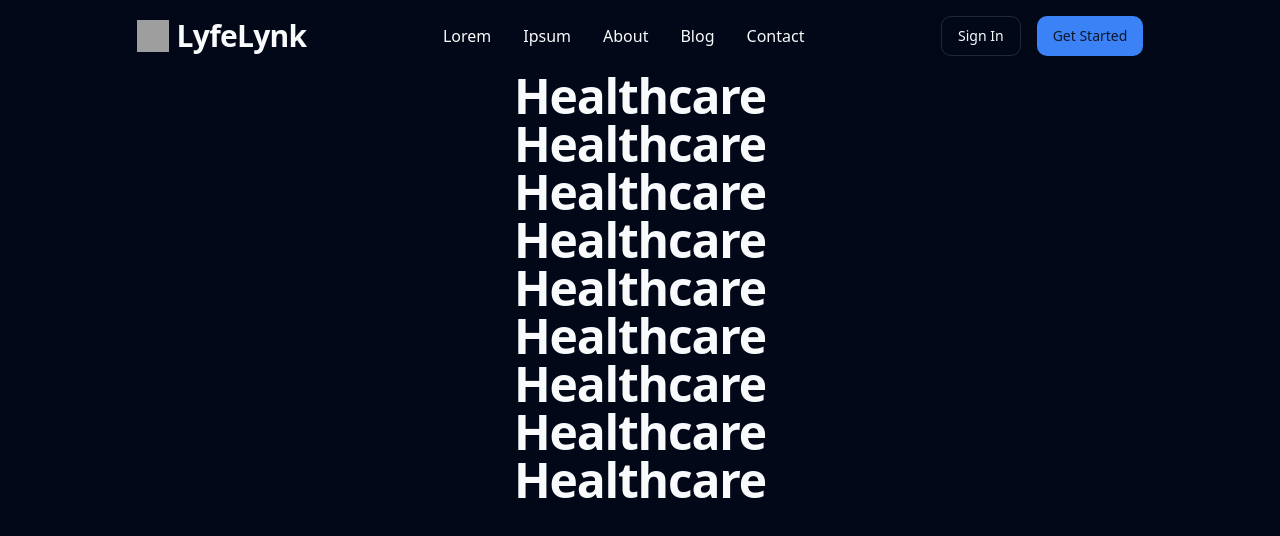
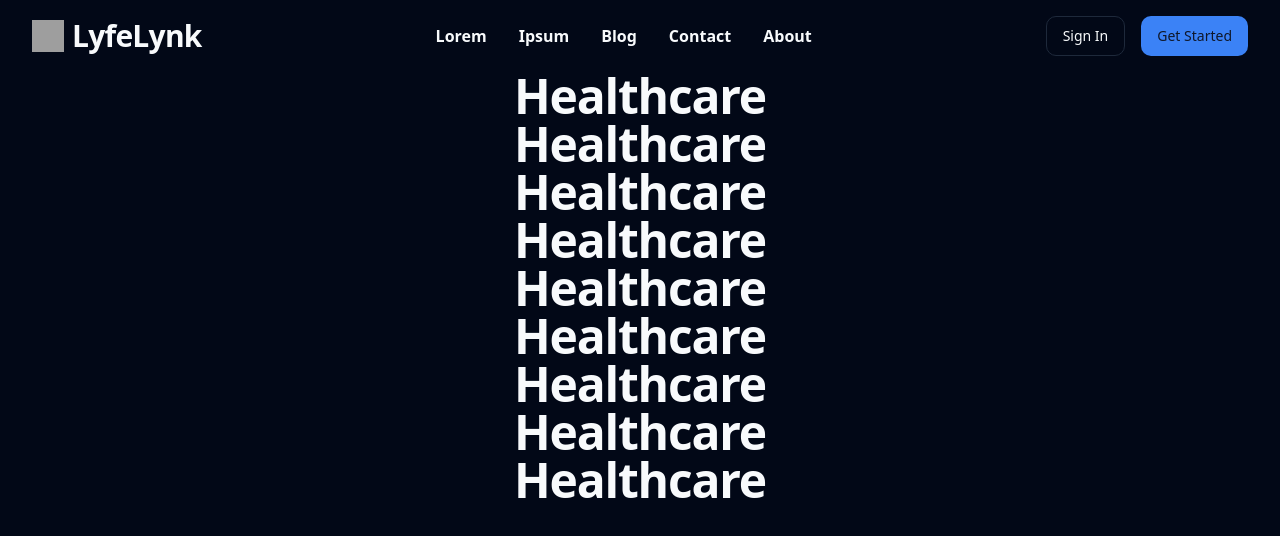
Before and after one commit to slaygun/LandingPage-Template, a React (Vite) app: page / in a window 1280 px wide. Shown: the top 536 px of the page. Built offline with nearby package versions, Linux system fonts and the light colour scheme; grey boxes are pictures that could not be loaded.

Commit message:
phone responsive navbar almost

```diff
--- a/src/sections/navbar.jsx
+++ b/src/sections/navbar.jsx
@@ -1,12 +1,21 @@
 import React, { useState, useEffect } from 'react';
-import { Button } from "@/components/ui/button"
+import { Button } from "@/components/ui/button";
+import { AlignJustify } from 'lucide-react';
+import { Menu } from 'lucide-react'; // Import the Menu icon
 
 const Navbar = () => {
   const [isScrolled, setIsScrolled] = useState(false);
-  const [isOpen, setIsOpen] = useState(false);
+  const [isMenuOpen, setIsMenuOpen] = useState(false);
+
+  const handleScroll = () => {
+    setIsScrolled(window.scrollY > 0);
+  };
+
+  const handleMenuToggle = () => {
+    setIsMenuOpen(!isMenuOpen);
+  };
 
   useEffect(() => {
-    const handleScroll = () => setIsScrolled(window.scrollY > 0);
     window.addEventListener('scroll', handleScroll);
     return () => window.removeEventListener('scroll', handleScroll);
   }, []);
@@ -15,47 +24,83 @@ const Navbar = () => {
     <nav
       className={`
         py-4 mx-auto sticky top-0
-        ${isScrolled ? 'backdrop-blur-xl shadow-black/70 shadow-md': 'bg-transparent'}
-      `}>
-
-      <div className='flex justify-evenly'>
-
-        <div className='flex items-center'>
+        ${isScrolled ? 'backdrop-blur-xl shadow-md' : 'bg-transparent'}
+      `}
+    >
+      <div className="flex container justify-between">
+        <div className="flex items-center">
           <img src="/assets/lyfelynk.svg" alt="LyfeLynk Logo" className="w-8 h-8 mr-2" />
           <a href="/" className="scroll-m-20 text-2xl lg:text-3xl font-semibold tracking-tight">
             LyfeLynk
           </a>
         </div>
 
-        <div className='flex items-center'>
+        {/* Menu icon for smaller devices */}
+        <button
+          onClick={handleMenuToggle}
+          aria-label="Open menu"
+          aria-expanded={isMenuOpen}
+          className="block md:hidden focus:outline-none"
+        >
+          <AlignJustify /> {/* Use the Menu icon from Lucide */}
+        </button>
+
+        {/* Navigation links for larger screens */}
         <ul className="hidden md:flex items-center space-x-8">
           <li>
-                <a href="#" className="hover:text-blue-500">Lorem</a>
+            <a href="#" className="hover:text-blue-500 font-semibold">Lorem</a>
           </li>
           <li>
-                <a href="#" className="hover:text-blue-500">Ipsum</a>
+            <a href="#" className="hover:text-blue-500 font-semibold">Ipsum</a>
           </li>
           <li>
-                <a href="#" className="hover:text-blue-500">About</a>
+            <a href="#" className="hover:text-blue-500 font-semibold">Blog</a>
           </li>
           <li>
-                <a href="#" className="hover:text-blue-500">Blog</a>
+            <a href="#" className="hover:text-blue-500 font-semibold">Contact</a>
           </li>
           <li>
-                <a href="#" className="hover:text-blue-500">Contact</a>
+            <a href="#" className="hover:text-blue-500 font-semibold">About</a>
           </li>
-              {/* Add more links as needed */}
+          {/* ... other links */}
         </ul>
-        </div>
 
-        <div className='flex items-center space-x-4'>
+        {/* Sign in and Get Started buttons for larger screens */}
+        <div className="hidden md:flex items-center space-x-4">
           <Button variant="outline">Sign In</Button>
           <Button>Get Started</Button>
         </div>
 
+        {/* Navigation menu for smaller devices */}
+        <ul
+          className={`
+          absolute top-full w-full bg-background shadow-md overflow-hidden
+            ${isMenuOpen ? 'block' : 'hidden'}
+          `}
+        >
+          {/* ... navigation links here */}
+          <li>
+            <a href="#" className="hover:text-blue-500 font-semibold py-2">Lorem</a>
+          </li>
+          <li>
+            <a href="#" className="hover:text-blue-500 font-semibold py-2">Ipsum</a>
+          </li>
+          <li>
+            <a href="#" className="hover:text-blue-500 font-semibold py-2">Blog</a>
+          </li>
+          <li>
+            <a href="#" className="hover:text-blue-500 font-semibold py-2">Contact</a>
+          </li>
+          <li>
+            <a href="#" className="hover:text-blue-500 font-semibold py-2">About</a>
+          </li>
+          {/* ... other links */}
+          <Button variant="outline">Sign In</Button>
+          <Button>Get Started</Button>
+        </ul>
       </div>
     </nav>
-  )
-}
+  );
+};
 
-export default Navbar
+export default Navbar;
```
Lines whose indentation alone changed are shown as unchanged.
